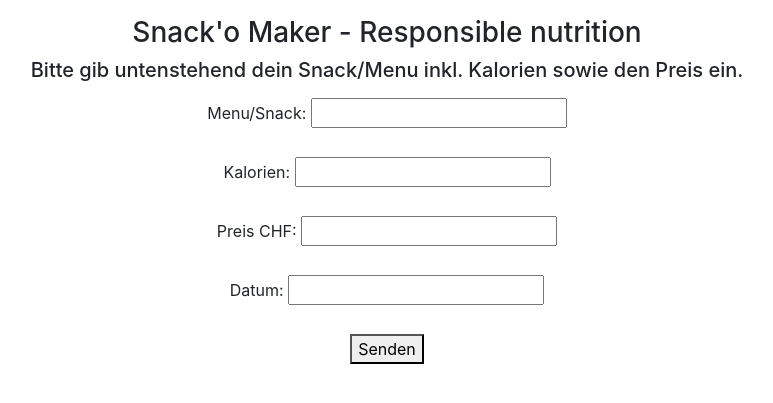
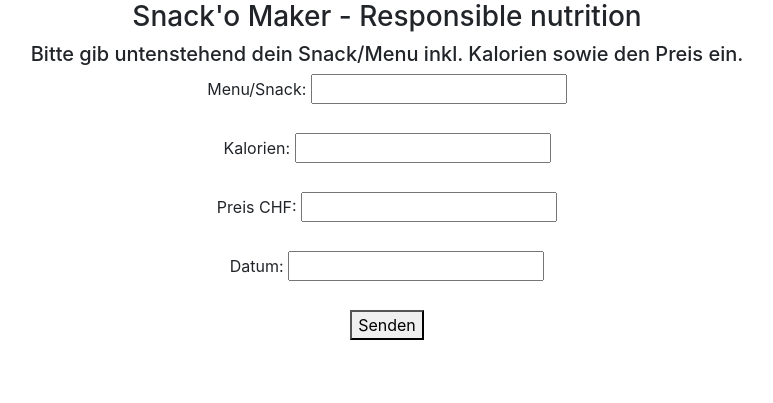
Before and after one commit to GianniMancinelli/Snackomaker, a Flask app: page / in a window 1280 px wide. Shown: the part 56-459 px from the top of the page, without its empty margins (253-1026 px from the left). Run offline with Flask 2, Linux system fonts and the light colour scheme.

Commit message:
kleine formatierung vorgenommen

```diff
--- a/static/my_style.css
+++ b/static/my_style.css
@@ -3,3 +3,14 @@ text-align:center;
 margin: 0;
 
 }
+a {
+text-align:center;
+margin: 0;
+
+}
+
+p {
+text-align:center;
+margin: 0;
+
+}
```
